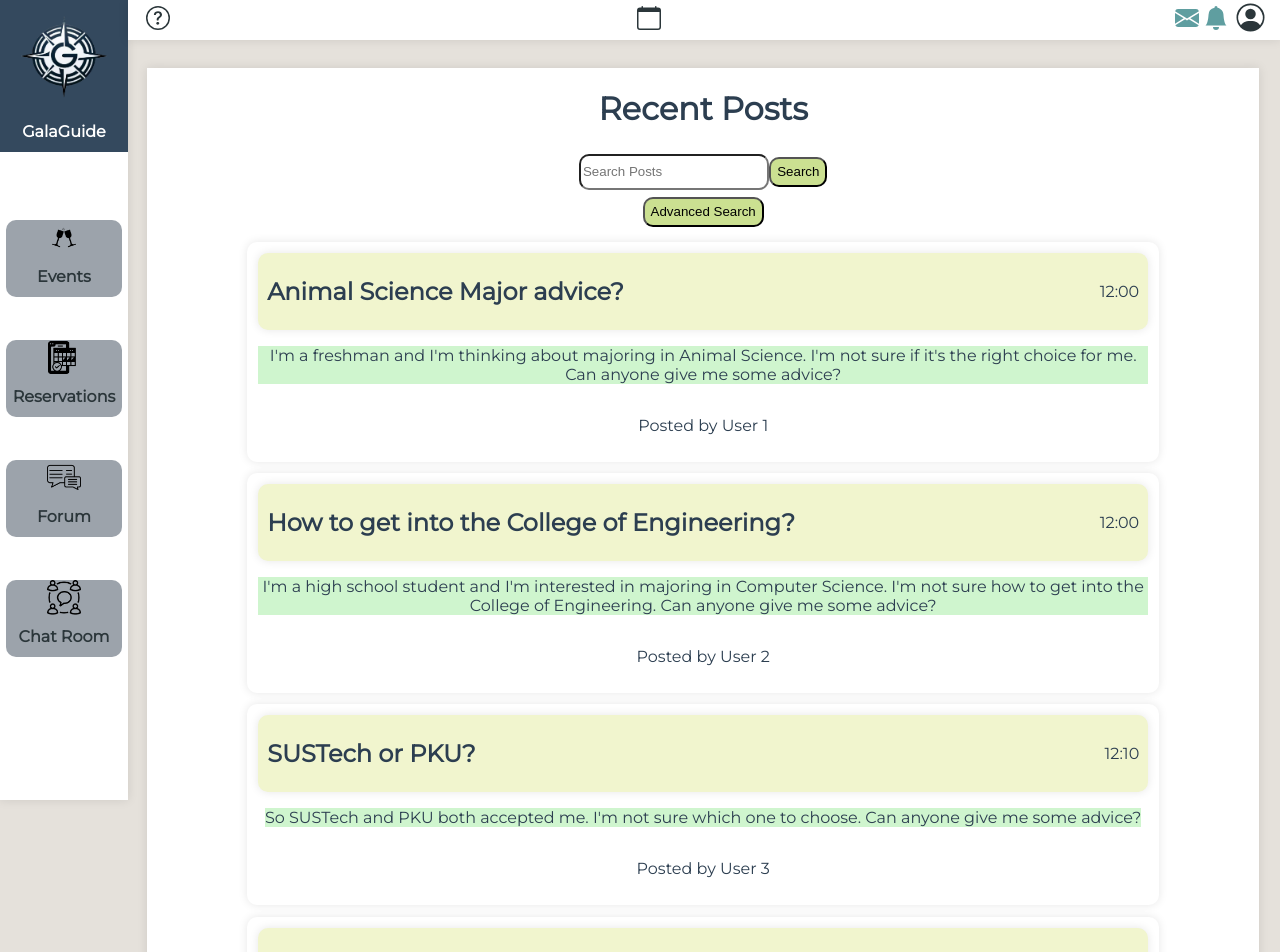
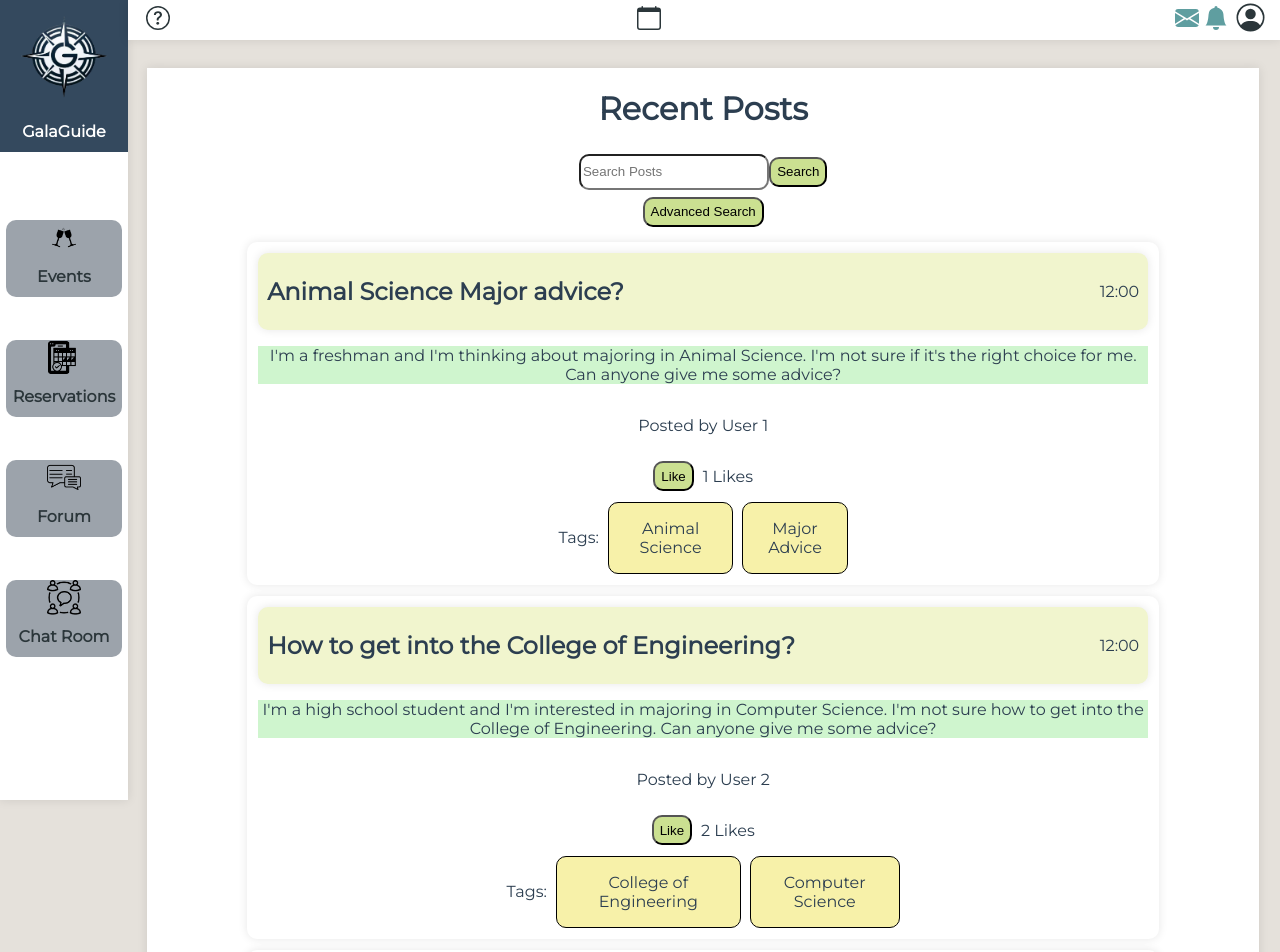
Before and after one commit to sustech-cs304/galaguide, a Vue app in the folder galaguide/: page /forum in a window 1280 px wide. Shown: the top 952 px of the page. Built offline with nearby package versions, Linux system fonts and the light colour scheme; what v-calendar, vue3-marquee would draw is missing.

Commit message:
Update ForumHome.vue

```diff
--- a/galaguide/src/components/forum/ForumHome.vue
+++ b/galaguide/src/components/forum/ForumHome.vue
@@ -6,13 +6,13 @@ onMounted(() => {
 });
 
 const posts = ref([
-    { id: 1, title: "Animal Science Major advice?", content: "I'm a freshman and I'm thinking about majoring in Animal Science. I'm not sure if it's the right choice for me. Can anyone give me some advice?", sender: "User 1", time: "12:00" },
-    { id: 2, title: "How to get into the College of Engineering?", content: "I'm a high school student and I'm interested in majoring in Computer Science. I'm not sure how to get into the College of Engineering. Can anyone give me some advice?", sender: "User 2", time: "12:00" },
-    { id: 3, title: "SUSTech or PKU?", content: "So SUSTech and PKU both accepted me. I'm not sure which one to choose. Can anyone give me some advice?", sender: "User 3", time: "12:10" },
-    { id: 4, title: "What GRE scores do I need to get into the MSME program?", content: "Hello, to get into the Masters of Science in Mechanical Engineering program, what GRE scores do I need?", sender: "User 4", time: "12:20" },
-    { id: 5, title: "How to get into the College of Engineering?", content: "I'm a high school student and I'm interested in majoring in Computer Science. I'm not sure how to get into the College of Engineering. Can anyone give me some advice?", sender: "User 2", time: "12:00" },
-    { id: 6, title: "SUSTech or PKU?", content: "So SUSTech and PKU both accepted me. I'm not sure which one to choose. Can anyone give me some advice?", sender: "User 3", time: "12:10" },
-    { id: 7, title: "What GRE scores do I need to get into the MSME program?", content: "Hello, to get into the Masters of Science in Mechanical Engineering program, what GRE scores do I need?", sender: "User 4", time: "12:20" },
+    { id: 1, title: "Animal Science Major advice?", content: "I'm a freshman and I'm thinking about majoring in Animal Science. I'm not sure if it's the right choice for me. Can anyone give me some advice?", sender: "User 1", time: "12:00", likes: 1, tags: ["Animal Science", "Major Advice"] },
+    { id: 2, title: "How to get into the College of Engineering?", content: "I'm a high school student and I'm interested in majoring in Computer Science. I'm not sure how to get into the College of Engineering. Can anyone give me some advice?", sender: "User 2", time: "12:00", likes: 2, tags: ["College of Engineering", "Computer Science"] },
+    { id: 3, title: "SUSTech or PKU?", content: "So SUSTech and PKU both accepted me. I'm not sure which one to choose. Can anyone give me some advice?", sender: "User 3", time: "12:10", likes: 3, tags: ["SUSTech", "PKU"] },
+    { id: 4, title: "What GRE scores do I need to get into the MSME program?", content: "Hello, to get into the Masters of Science in Mechanical Engineering program, what GRE scores do I need?", sender: "User 4", time: "12:20", likes: 4, tags: ["GRE", "MSME"] },
+    { id: 5, title: "How to get into the College of Engineering?", content: "I'm a high school student and I'm interested in majoring in Computer Science. I'm not sure how to get into the College of Engineering. Can anyone give me some advice?", sender: "User 2", time: "12:00", likes: 5, tags: ["College of Engineering", "Computer Science"] },
+    { id: 6, title: "SUSTech or PKU?", content: "So SUSTech and PKU both accepted me. I'm not sure which one to choose. Can anyone give me some advice?", sender: "User 3", time: "12:10", likes: 6, tags: ["SUSTech", "PKU"] },
+    { id: 7, title: "What GRE scores do I need to get into the MSME program?", content: "Hello, to get into the Masters of Science in Mechanical Engineering program, what GRE scores do I need?", sender: "User 4", time: "12:20", likes: 7, tags: ["GRE", "MSME"] },
 ]);
 </script>
 
@@ -34,6 +34,18 @@ const posts = ref([
                 </div>
                 <p class="post-content">{{ post.content }}</p>
                 <p class="post-sender">Posted by {{ post.sender }}</p>
+                <!-- Likes -->
+                <div class="post-likes">
+                    <button>Like</button>
+                    <p>{{ post.likes }} Likes</p>
+                </div>
+                <!-- Tags -->
+                <div class="post-tags">
+                    <p>Tags:</p>
+                    <div v-for="tag in post.tags" :key="tag" class="tag">
+                        <p>{{ tag }}</p>
+                    </div>
+                </div>
             </div>
         </div>
     </div>
@@ -137,4 +149,61 @@ const posts = ref([
 #posts-filter button:hover {
     background-color: #a5adba;
 }
+
+#advanced-search {
+    display: none;
+}
+
+.post-likes {
+    display: flex;
+    justify-content: center;
+    align-items: center;
+    width: 100%;
+    height: auto;
+    overflow: hidden;
+    border-radius: 10px;
+}
+
+.post-likes button {
+    height: 30px;
+    margin-right: 1%;
+    background-color: #cbe091;
+    border-radius: 10px;
+}
+
+.post-likes button:hover {
+    background-color: #a5adba;
+}
+
+.post-tags {
+    display: flex;
+    justify-content: center;
+    align-items: center;
+    width: 100%;
+    height: auto;
+    overflow: hidden;
+    border-radius: 10px;
+}
+
+.tag {
+    display: flex;
+    justify-content: center;
+    align-items: center;
+    width: auto;
+    height: auto;
+    background-color: #f7f1a9;
+    border: 1px solid black;
+    border-radius: 10px;
+    margin-left: 1%;
+}
+
+.tag p {
+    font-size: 100%;
+    margin-left: 1%;
+    margin-right: 1%;
+}
+
+.tag:hover {
+    background-color: #6fd7ac;
+}
 </style>
```
